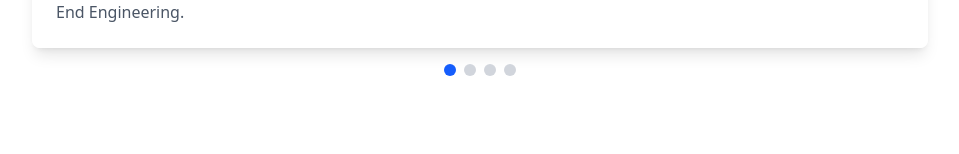
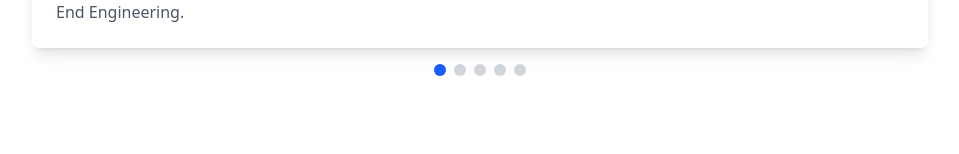
Before and after one commit to keepurspiritbruv/portoooo, a React (Vite) app: page / in a window 1280 px wide. Shown: the part 1792-1946 px from the top of the page, without its empty margins (160-1119 px from the left). Built offline with nearby package versions, Linux system fonts and the light colour scheme.

Commit message:
fix: adding the project carousel item

```diff
--- a/src/components/ProjectCarousel.jsx
+++ b/src/components/ProjectCarousel.jsx
@@ -6,6 +6,7 @@ import mealifyImg from '../assets/mealify.png';
 import junprokImg from '../assets/junprok.png';
 import banjarasriImg from '../assets/banjarasu.png';
 import banjarasriIG from '../assets/ssig.png';
+import ptPupuk from '../assets/ptpupuk.png';
 
 const ProjectCarousel = () => {
   const [currentIndex, setCurrentIndex] = useState(0);
@@ -40,6 +41,13 @@ const ProjectCarousel = () => {
       description: "All the Weekly Recap in Reels, i made it.",
       type: "Instagram Reels PPK GAMAPI",
       instagramLink: "https://instagram.com/ppkbanjarasri.ugm"
+    },
+    {
+      id: 5,
+      title: "Portal Announcement Website for PT Pupuk Sriwidjaja Palembang",
+      image: ptPupuk,
+      description: "A portal website to announce the latest news and events from PT Pupuk Sriwidjaja Palembang. I'm sorry i can't provide the link because it's a regulation from the company.",
+      type: "Portal Website Announcement",
     }
   ];
 
```
Also changed, not shown: 1 other file (tests, documents, lock files or other folders).
